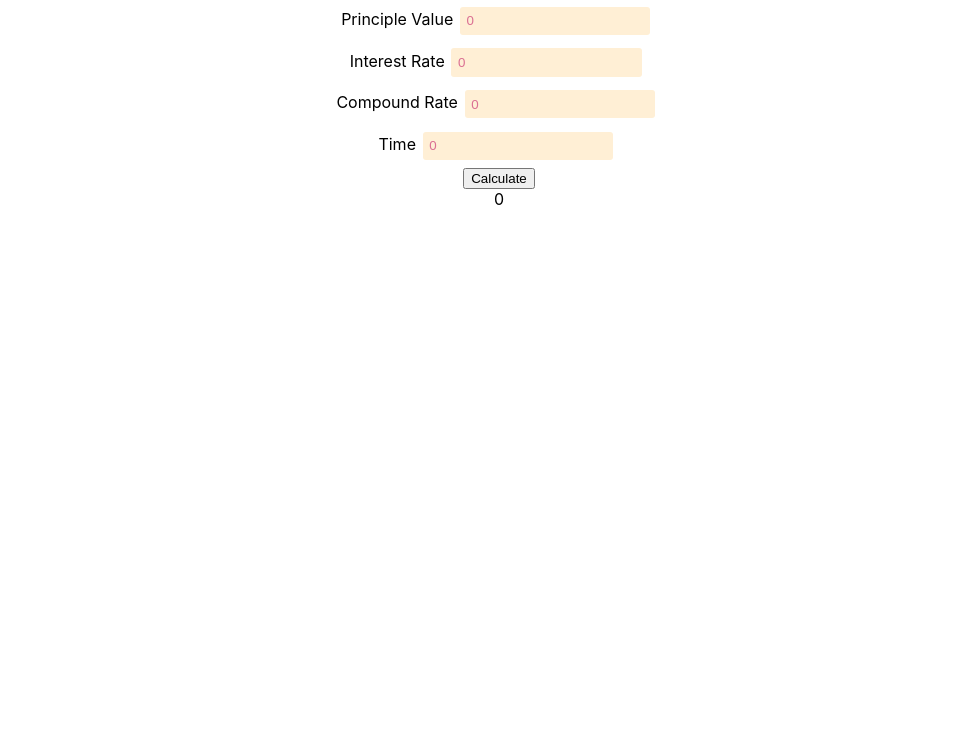
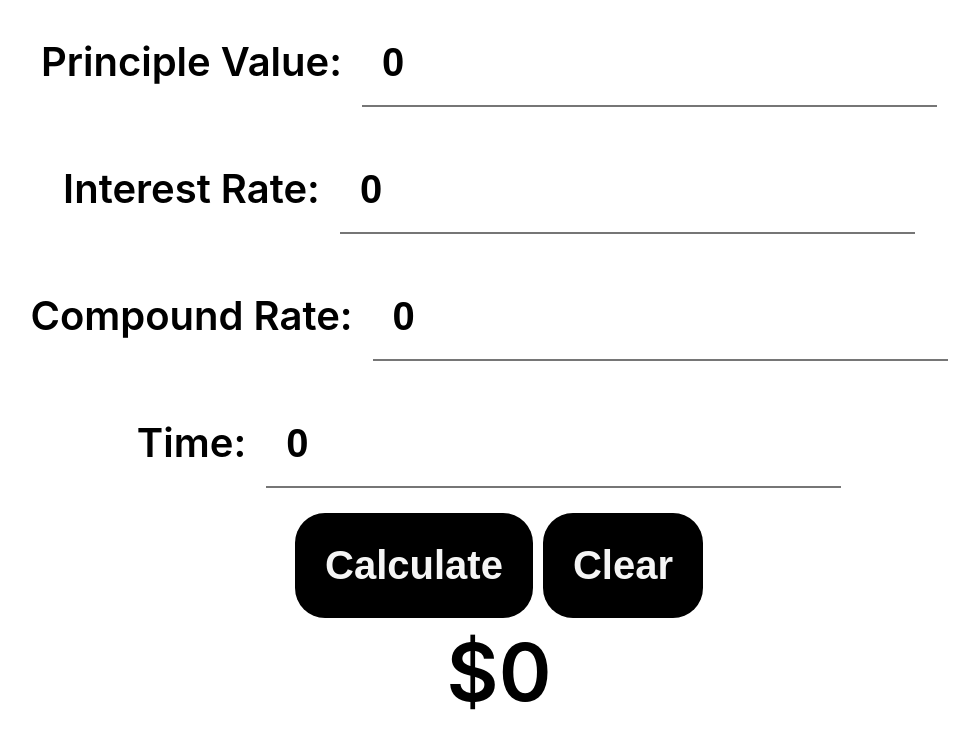
Before and after one commit to deanerfree/int-calc, a React (Create React App) app: page / in a window 1280 px wide. Shown: the top 748 px of the page, without its empty margins (141-1120 px from the left). Built offline with nearby package versions, Linux system fonts and the light colour scheme.

Commit message:
styled app

```diff
--- a/src/components/Form.js
+++ b/src/components/Form.js
@@ -4,12 +4,18 @@ import Numbers from './Numbers'
 const Input = styled.input`
   padding: 0.5em;
   margin: 0.5em;
-  color: palevioletred;
-  background: papayawhip;
-  border: none;
-  border-radius: 3px;
+  color: black;
+  font-size: 40px;
+  font-weight: 600;
+  background: none;
+  border-top: none;
+  border-left: none;
+  border-right: none;
 `
-const Label = styled.label``
+const Label = styled.label`
+  font-size: 40px;
+  font-weight: 600;
+`
 
 const InputForm = () => {
   const [principle, setPrinciple] = useState(0)
@@ -24,7 +30,7 @@ const InputForm = () => {
     <>
       <form onSubmit={submitHandler}>
         <div className="form-group">
-          <label>Principle Value</label>
+          <Label>Principle Value:</Label>
           <Input
             type="number"
             onChange={(e) => setPrinciple(e.target.value)}
@@ -32,7 +38,7 @@ const InputForm = () => {
           />
         </div>
         <div className="form-group">
-          <label>Interest Rate</label>
+          <Label>Interest Rate:</Label>
           <Input
             type="number"
             onChange={(e) => setInterestRate(e.target.value)}
@@ -40,7 +46,7 @@ const InputForm = () => {
           />
         </div>
         <div className="form-group">
-          <label>Compound Rate</label>
+          <Label>Compound Rate:</Label>
           <Input
             type="number"
             onChange={(e) => setCompoundRate(e.target.value)}
@@ -48,7 +54,7 @@ const InputForm = () => {
           />
         </div>
         <div className="form-group">
-          <label>Time</label>
+          <Label>Time:</Label>
           <Input
             type="number"
             onChange={(e) => setTime(e.target.value)}
--- a/src/components/Numbers.js
+++ b/src/components/Numbers.js
@@ -1,5 +1,22 @@
-import React, { useState, useEffect } from 'react'
+import React, { useState } from 'react'
+import styled from 'styled-components'
 
+const Button = styled.button`
+  padding: 30px;
+  margin: 5px;
+  font-size: 40px;
+  color: whitesmoke;
+  background-color: black;
+  border-style: none;
+  border-color: blue;
+  border-radius: 30px;
+  border-width: 5px;
+  font-weight: 600;
+`
+const Answer = styled.div`
+  font-size: 80px;
+  font-weight: 600;
+`
 const Numbers = (props) => {
   const [amount, setAmount] = useState(0)
 
@@ -8,13 +25,20 @@ const Numbers = (props) => {
       props.principle *
       (1 + props.interestRate / props.compoundRate) **
         (props.compoundRate * props.time)
-    setAmount(calcAmount)
+    setAmount(calcAmount.toFixed(2))
   }
 
   return (
     <div className="wrapper">
-      <button onClick={() => calcCompoundInterest()}>Calculate</button>
-      <div>{amount}</div>
+      <Button onClick={() => calcCompoundInterest()}>Calculate</Button>
+      <Button
+        onClick={() => {
+          setAmount(0)
+        }}
+      >
+        Clear
+      </Button>
+      <Answer>${amount}</Answer>
     </div>
   )
 }
```
